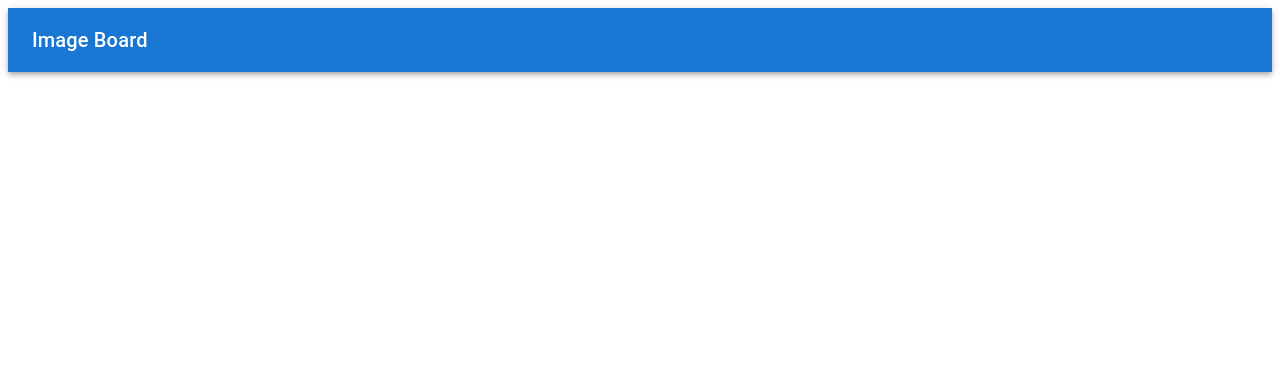
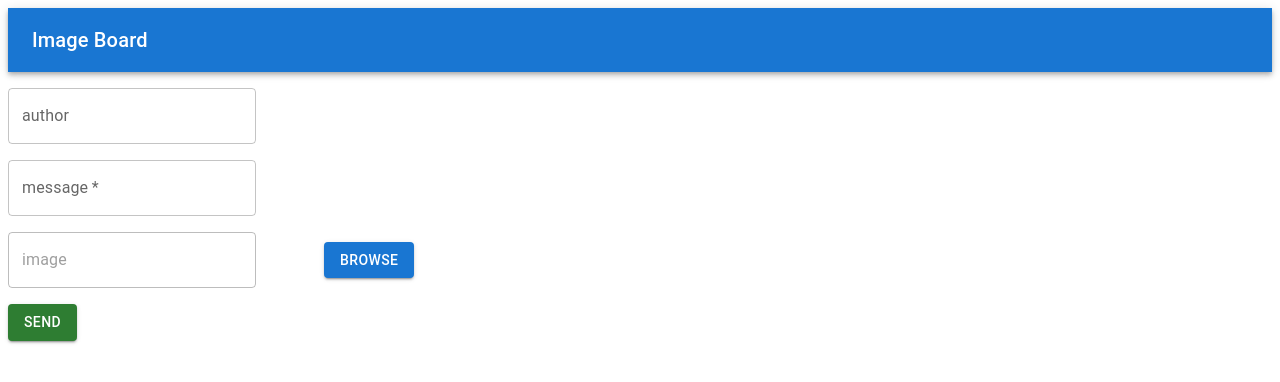
Before and after one commit to omurbekov-azamat/homework-77, a React (Create React App) app in the folder frontend/: page / in a window 1280 px wide. Shown: the top 382 px of the page. Built offline with nearby package versions, Linux system fonts and the light colour scheme.

Commit message:
created component ImageBoardForm.tsx and function for sending imageBoard to api;

```diff
--- a/frontend/src/App.tsx
+++ b/frontend/src/App.tsx
@@ -1,10 +1,12 @@
 import React from 'react';
 import AppToolbar from "./components/UI/AppToolbar/AppToolbar";
+import ImageBoardForm from "./features/imageBoards/components/ImageBoardForm";
 
 function App() {
   return (
     <>
         <AppToolbar/>
+        <ImageBoardForm/>
     </>
   );
 }
--- /dev/null
+++ b/frontend/src/components/UI/FileInput/FileInput.tsx
@@ -0,0 +1,61 @@
+import React, {useRef, useState} from 'react';
+import {Button, Grid, TextField} from '@mui/material';
+
+interface Props {
+    onChange: (e: React.ChangeEvent<HTMLInputElement>) => void;
+    name: string;
+    label: string;
+}
+
+const FileInput: React.FC<Props> = ({onChange, name, label}) => {
+    const inputRef = useRef<HTMLInputElement>(null);
+    const [filename, setFilename] = useState('');
+
+    const onFileChange = (e: React.ChangeEvent<HTMLInputElement>) => {
+        if (e.target.files && e.target.files[0]) {
+            setFilename(e.target.files[0].name);
+        } else {
+            setFilename('');
+        }
+        onChange(e);
+    };
+
+    const activateInput = () => {
+        if (inputRef.current) {
+            inputRef.current.click();
+        }
+    };
+
+    return (
+        <>
+            <input
+                style={{display: 'none'}}
+                type="file"
+                name={name}
+                onChange={onFileChange}
+                ref={inputRef}
+            />
+            <Grid container direction="row" alignItems="center">
+                <Grid item xs={3}>
+                    <TextField
+                        disabled
+                        label={label}
+                        value={filename}
+                        onClick={activateInput}
+                    />
+                </Grid>
+                <Grid item>
+                    <Button
+                        type="button"
+                        variant="contained"
+                        onClick={activateInput}
+                    >
+                        Browse
+                    </Button>
+                </Grid>
+            </Grid>
+        </>
+    );
+};
+
+export default FileInput;
--- /dev/null
+++ b/frontend/src/features/imageBoards/components/ImageBoardForm.tsx
@@ -0,0 +1,81 @@
+import React, {useState} from 'react';
+import axiosApi from "../../../axiosApi";
+import {Button, Grid, TextField} from "@mui/material";
+import FileInput from "../../../components/UI/FileInput/FileInput";
+import {ImageBoardMutation} from "../../../types";
+
+const ImageBoardForm = () => {
+    const [imageBoard, setImageBoard] = useState<ImageBoardMutation>({
+        author: '',
+        message: '',
+        image: null,
+    });
+
+    const inputChangeHandler = (e: React.ChangeEvent<HTMLInputElement>) => {
+        const {name, value} = e.target;
+        setImageBoard(prev => ({...prev, [name]: value}));
+    };
+
+    const fileInputHandler = (e: React.ChangeEvent<HTMLInputElement>) => {
+        const {name, files} = e.target;
+        setImageBoard(prev => ({
+            ...prev, [name]: files && files[0] ? files[0] : null,
+        }));
+    };
+
+    const submitFormHandler = async (e: React.FormEvent) => {
+        e.preventDefault();
+
+        const formData = new FormData();
+        const keys = Object.keys(imageBoard) as (keyof ImageBoardMutation)[];
+        keys.forEach(key => {
+            const value = imageBoard[key];
+            if (value !== null) {
+                formData.append(key, value);
+            }
+        });
+        await axiosApi.post('/imageBoards', formData);
+    };
+
+    return (
+        <form onSubmit={submitFormHandler}>
+            <Grid container direction="column" spacing={2}>
+                <Grid item xs>
+                    <TextField
+                        id="author" label="author"
+                        name="author"
+                        value={imageBoard.author}
+                        onChange={inputChangeHandler}
+                    />
+                </Grid>
+                <Grid item xs>
+                    <TextField
+                        id="message" label="message"
+                        name="message"
+                        value={imageBoard.message}
+                        onChange={inputChangeHandler}
+                        required
+                    />
+                </Grid>
+                <Grid item xs>
+                    <FileInput
+                        onChange={fileInputHandler}
+                        name='image'
+                        label='image'
+                        />
+                </Grid>
+                <Grid item xs>
+                    <Button
+                        type="submit"
+                        color="success"
+                        variant="contained"
+                    >
+                        Send
+                    </Button>
+                </Grid>
+            </Grid>
+        </form>
+    );
+};
+
+export default ImageBoardForm;
--- /dev/null
+++ b/frontend/src/types.d.ts
@@ -0,0 +1,5 @@
+export interface ImageBoardMutation {
+    author: string;
+    message: string;
+    image: string | null;
+}
```
